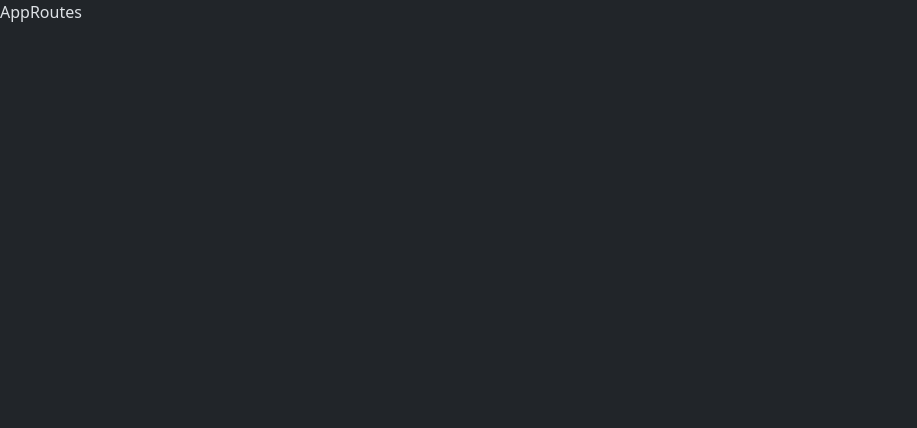
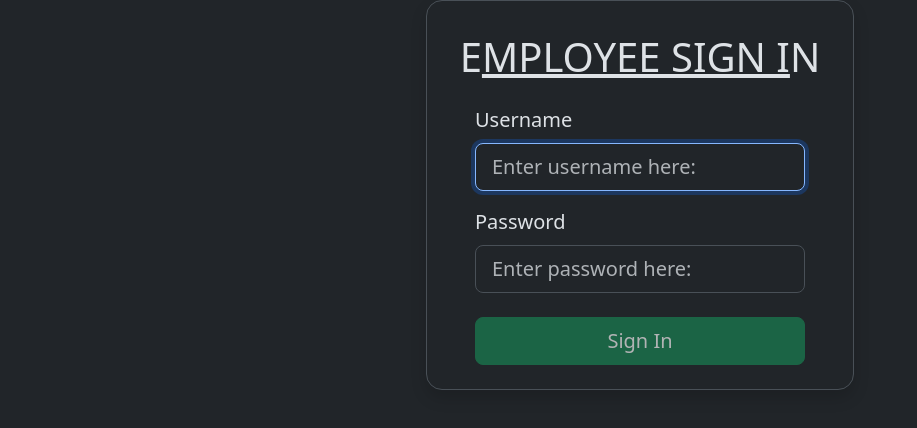
Before and after one commit to christianlepio/react-login-series, a React (Vite) app in the folder 8-redux-jwt-rt-cookies-flow/: page /login in a window 1280 px wide. Shown: the top 428 px of the page, without its empty margins (0-917 px from the left). Built offline with nearby package versions, Linux system fonts and the light colour scheme.

Commit message:
provide app routes

```diff
--- a/8-redux-jwt-rt-cookies-flow/src/components/AppRoutes.jsx
+++ b/8-redux-jwt-rt-cookies-flow/src/components/AppRoutes.jsx
@@ -1,8 +1,26 @@
-import React from 'react'
+//react router dom
+import { Routes, Route } from "react-router-dom"
+//components
+import Layout from "./Layout"
+import InitialPage from "./InitialPage"
+import Login from "../features/auth/components/Login"
+import Welcome from "../features/auth/components/Welcome"
+import RequireAuth from "../features/auth/components/RequireAuth"
 
 const AppRoutes = () => {
     return (
-        <div>AppRoutes</div>
+        <Routes>
+            <Route path="/" element={<Layout />}>
+                {/* public routes here */}
+                <Route index element={<InitialPage />} />
+                <Route path="login" element={<Login />} />
+
+                {/* protected routes here */}
+                <Route element={<RequireAuth />}>
+                    <Route path="welcome" element={<Welcome />} />
+                </Route>
+            </Route>
+        </Routes>
     )
 }
 
```
